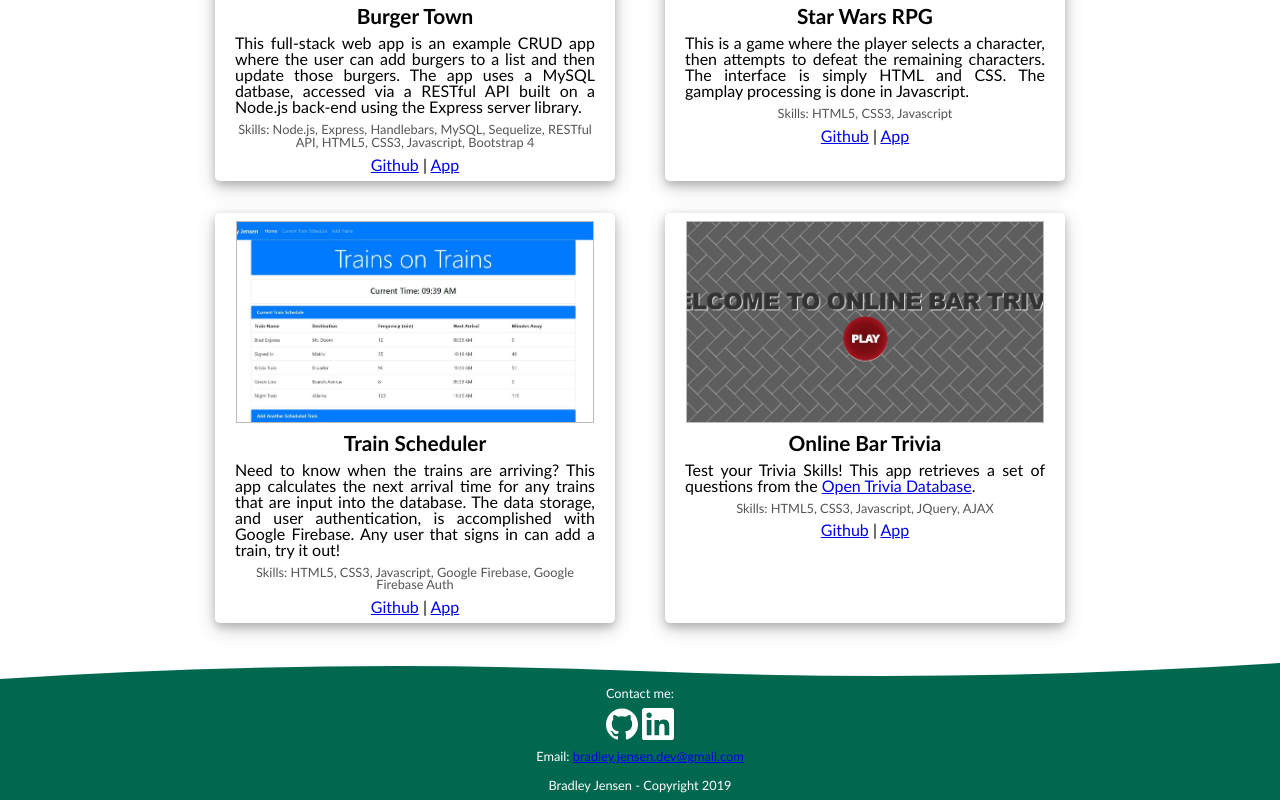
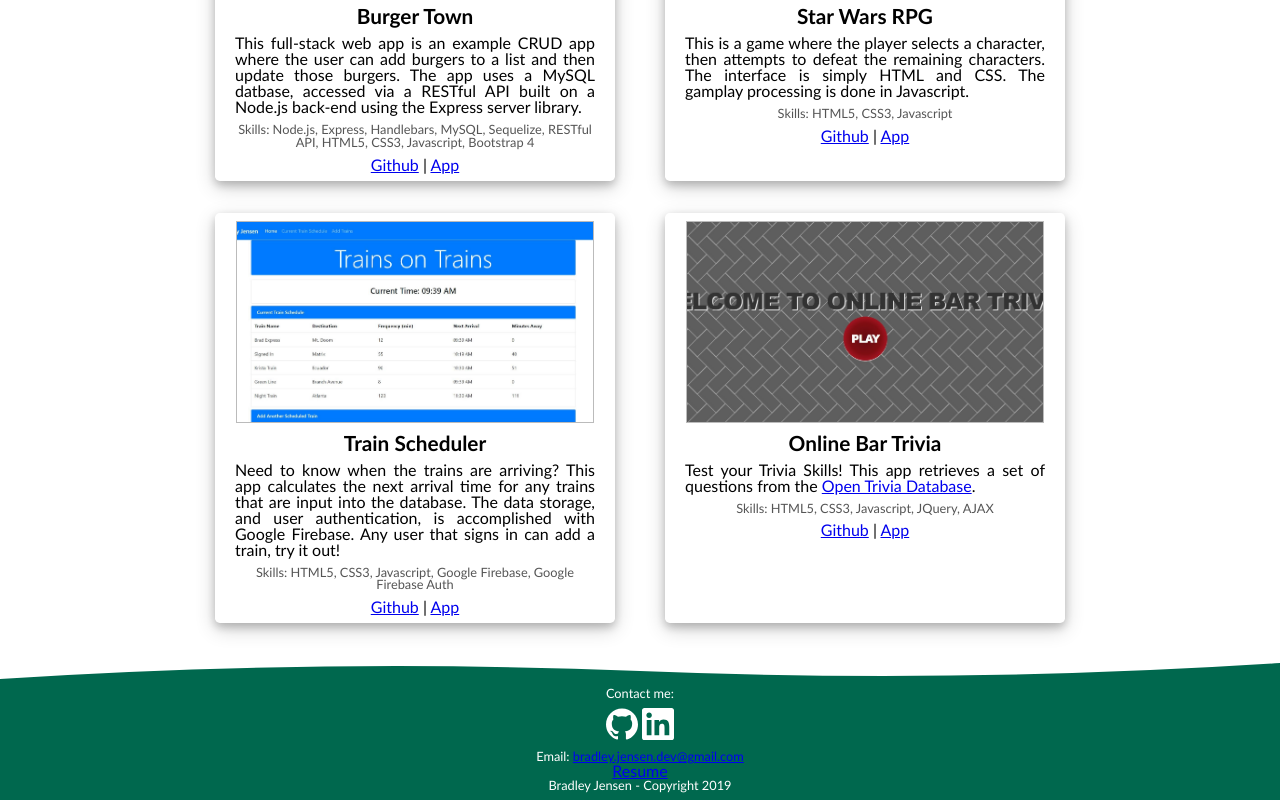
Before and after one commit to bradotron/portfolio, a plain HTML site: page index.html in a window 1280 px wide. Shown: the part 1051-1851 px from the top of the page. Drawn offline with Linux system fonts and the light colour scheme; a script that the page names is missing.

Commit message:
added resume

```diff
--- a/index.html
+++ b/index.html
@@ -280,6 +280,7 @@
 				</nav>
 
 				<p class="light-text" style="font-size: 0.8rem">Email: <a href="bradley.jensen.dev@gmail.com">bradley.jensen.dev@gmail.com</a></p>
+				<a href="public/files/20190827_BJensen_Resume.pdf">Resume</a>
 				<br>
 				<p class="light-text" style="font-size: 0.8rem">Bradley Jensen - Copyright 2019</p>
 
```
Also changed, not shown: 1 other file.
